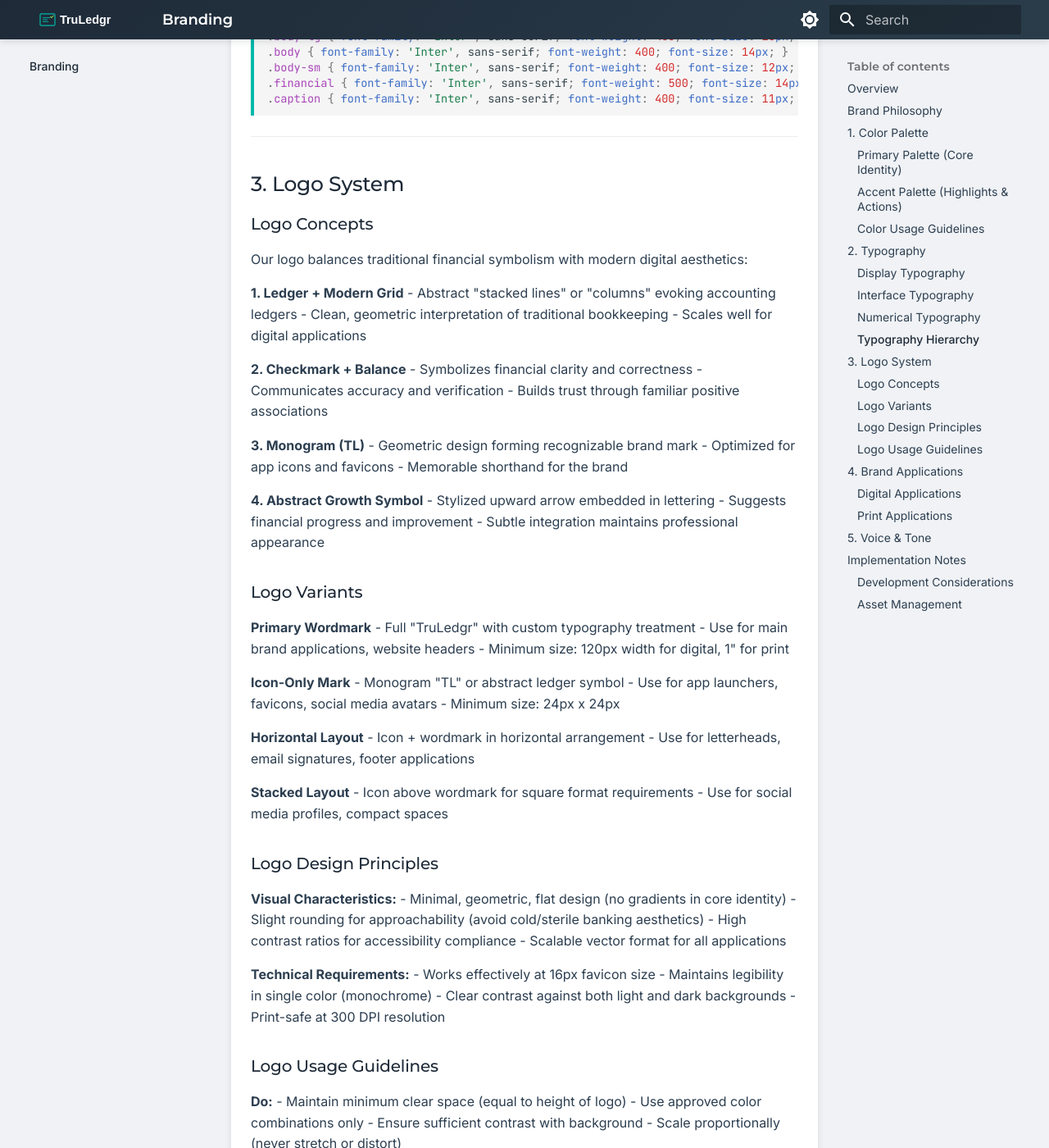
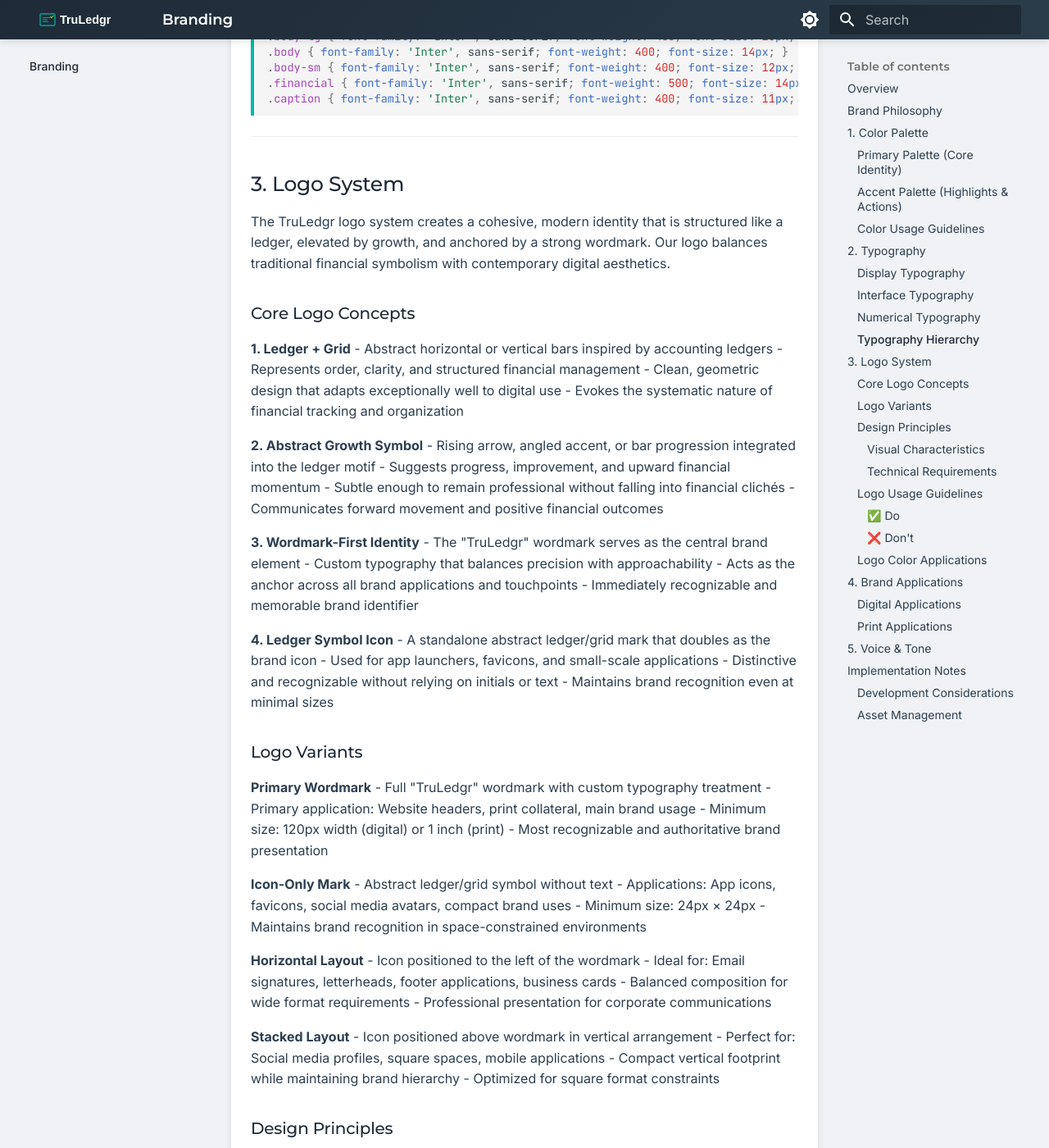
Before and after one commit to McGuireTechnology/TruLedgr, an MkDocs documentation site: the page built from docs/branding/index.md, in a window 1280 px wide and 1400 px high, scrolled down 5671 px. Shown: the whole window at 82% size. Built offline with MkDocs 1.6.1 and Material for MkDocs 9.7.7, drawn with Linux system fonts in a browser that asks for light colours; some of the changed text lies outside the part shown.

Commit message:
Rewrite logo system based on comprehensive TruLedgr brand guidelines
- Replace conceptual logo descriptions with detailed, production-ready guidelines
- Add four core logo concepts: Ledger + Grid, Abstract Growth Symbol,
  Wordmark-First Identity, and Ledger Symbol Icon
- Define clear logo variants: Primary Wordmark, Icon-Only Mark,
  Horizontal Layout, and Stacked Layout with specific use cases
- Establish comprehensive design principles with visual characteristics
  and technical requirements
- Provide detailed usage guidelines with clear do's and don'ts
- Add logo color applications aligned with brand palette
- Create professional logo system documentation for consistent brand application

```diff
--- a/docs/branding/index.md
+++ b/docs/branding/index.md
@@ -255,77 +255,104 @@
 
 ## 3. Logo System
 
-### Logo Concepts
+The TruLedgr logo system creates a cohesive, modern identity that is structured like a ledger, elevated by growth, and anchored by a strong wordmark. Our logo balances traditional financial symbolism with contemporary digital aesthetics.
 
-Our logo balances traditional financial symbolism with modern digital aesthetics:
+### Core Logo Concepts
 
-**1. Ledger + Modern Grid**
-- Abstract "stacked lines" or "columns" evoking accounting ledgers
-- Clean, geometric interpretation of traditional bookkeeping
-- Scales well for digital applications
+**1. Ledger + Grid**
+- Abstract horizontal or vertical bars inspired by accounting ledgers
+- Represents order, clarity, and structured financial management
+- Clean, geometric design that adapts exceptionally well to digital use
+- Evokes the systematic nature of financial tracking and organization
 
-**2. Checkmark + Balance**
-- Symbolizes financial clarity and correctness
-- Communicates accuracy and verification
-- Builds trust through familiar positive associations
+**2. Abstract Growth Symbol**
+- Rising arrow, angled accent, or bar progression integrated into the ledger motif
+- Suggests progress, improvement, and upward financial momentum
+- Subtle enough to remain professional without falling into financial clichés
+- Communicates forward movement and positive financial outcomes
 
-**3. Monogram (TL)**
-- Geometric design forming recognizable brand mark
-- Optimized for app icons and favicons
-- Memorable shorthand for the brand
+**3. Wordmark-First Identity**
+- The "TruLedgr" wordmark serves as the central brand element
+- Custom typography that balances precision with approachability
+- Acts as the anchor across all brand applications and touchpoints
+- Immediately recognizable and memorable brand identifier
 
-**4. Abstract Growth Symbol**
-- Stylized upward arrow embedded in lettering
-- Suggests financial progress and improvement
-- Subtle integration maintains professional appearance
+**4. Ledger Symbol Icon**
+- A standalone abstract ledger/grid mark that doubles as the brand icon
+- Used for app launchers, favicons, and small-scale applications
+- Distinctive and recognizable without relying on initials or text
+- Maintains brand recognition even at minimal sizes
 
 ### Logo Variants
 
 **Primary Wordmark**
-- Full "TruLedgr" with custom typography treatment
-- Use for main brand applications, website headers
-- Minimum size: 120px width for digital, 1" for print
+- Full "TruLedgr" wordmark with custom typography treatment
+- Primary application: Website headers, print collateral, main brand usage
+- Minimum size: 120px width (digital) or 1 inch (print)
+- Most recognizable and authoritative brand presentation
 
 **Icon-Only Mark**
-- Monogram "TL" or abstract ledger symbol
-- Use for app launchers, favicons, social media avatars
-- Minimum size: 24px x 24px
+- Abstract ledger/grid symbol without text
+- Applications: App icons, favicons, social media avatars, compact brand uses
+- Minimum size: 24px × 24px
+- Maintains brand recognition in space-constrained environments
 
 **Horizontal Layout**
-- Icon + wordmark in horizontal arrangement
-- Use for letterheads, email signatures, footer applications
+- Icon positioned to the left of the wordmark
+- Ideal for: Email signatures, letterheads, footer applications, business cards
+- Balanced composition for wide format requirements
+- Professional presentation for corporate communications
 
 **Stacked Layout**
-- Icon above wordmark for square format requirements
-- Use for social media profiles, compact spaces
+- Icon positioned above wordmark in vertical arrangement
+- Perfect for: Social media profiles, square spaces, mobile applications
+- Compact vertical footprint while maintaining brand hierarchy
+- Optimized for square format constraints
 
-### Logo Design Principles
+### Design Principles
 
-**Visual Characteristics:**
-- Minimal, geometric, flat design (no gradients in core identity)
-- Slight rounding for approachability (avoid cold/sterile banking aesthetics)
-- High contrast ratios for accessibility compliance
-- Scalable vector format for all applications
+#### Visual Characteristics
+- **Minimal & Geometric**: Flat design approach with no gradients in core identity
+- **Approachable Precision**: Slight rounding of edges to avoid cold or overly corporate aesthetics
+- **High Contrast**: Ensures accessibility compliance across all applications
+- **Vector-First**: Scalable design optimized for both digital and print media
+- **Structured Elegance**: Reflects the organized nature of financial management
 
-**Technical Requirements:**
-- Works effectively at 16px favicon size
-- Maintains legibility in single color (monochrome)
-- Clear contrast against both light and dark backgrounds
-- Print-safe at 300 DPI resolution
+#### Technical Requirements
+- **Favicon Ready**: Effective and legible at 16px favicon size
+- **Monochrome Compatible**: Must work perfectly in single-color printing applications
+- **Dual-Background Support**: Maintains strong contrast on both light and dark backgrounds
+- **Print Optimized**: Guaranteed crisp reproduction at 300 DPI resolution
+- **Cross-Platform Scalability**: Consistent appearance across all devices and media
 
 ### Logo Usage Guidelines
 
-**Do:**
-- Maintain minimum clear space (equal to height of logo)
-- Use approved color combinations only
-- Ensure sufficient contrast with background
-- Scale proportionally (never stretch or distort)
+#### ✅ **Do**
+- Maintain clear space around the logo (minimum: logo height distance)
+- Use only approved color combinations from the brand palette
+- Ensure strong background contrast for optimal legibility
+- Scale proportionally — never stretch, distort, or skew the logo
+- Use vector formats whenever possible for maximum quality
+- Apply the logo consistently across all brand touchpoints
 
-**Don't:**
-- Apply effects, shadows, or gradients to logo
-- Place over busy or low-contrast backgrounds
-- Modify colors outside approved palette
-- Use compressed or pixelated versions
+#### ❌ **Don't**
+- Apply effects, shadows, gradients, or filters to the logo
+- Place over cluttered, busy, or low-contrast backgrounds
+- Alter or modify the approved brand colors
+- Use pixelated, compressed, or low-resolution logo files
+- Rotate, flip, or otherwise distort the logo proportions
+- Recreate or redraw the logo — always use official files
+
+### Logo Color Applications
+
+The TruLedgr logo system works seamlessly with our brand color palette:
+
+- **Primary**: Deep Blue (#1E2A38) on light backgrounds
+- **Secondary**: Vibrant Teal (#00B8A9) for digital emphasis
+- **Monochrome**: Pure black or white for maximum contrast
+- **Reversed**: White logo on Deep Blue or dark photographic backgrounds
+
+This comprehensive logo system ensures TruLedgr maintains a professional, trustworthy, and modern brand presence across all applications while remaining instantly recognizable and memorable in the competitive financial technology landscape.
 
 ---
 
```
